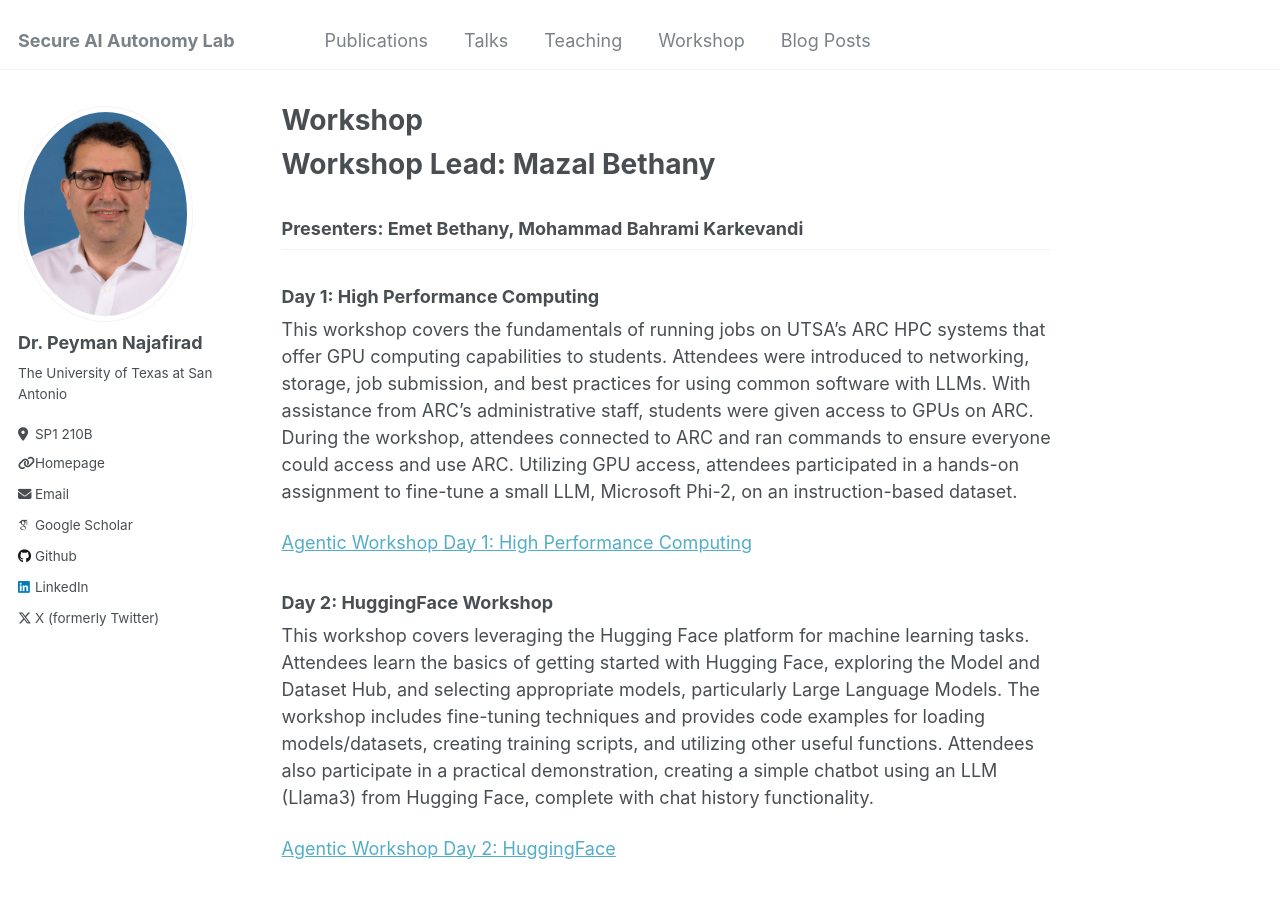
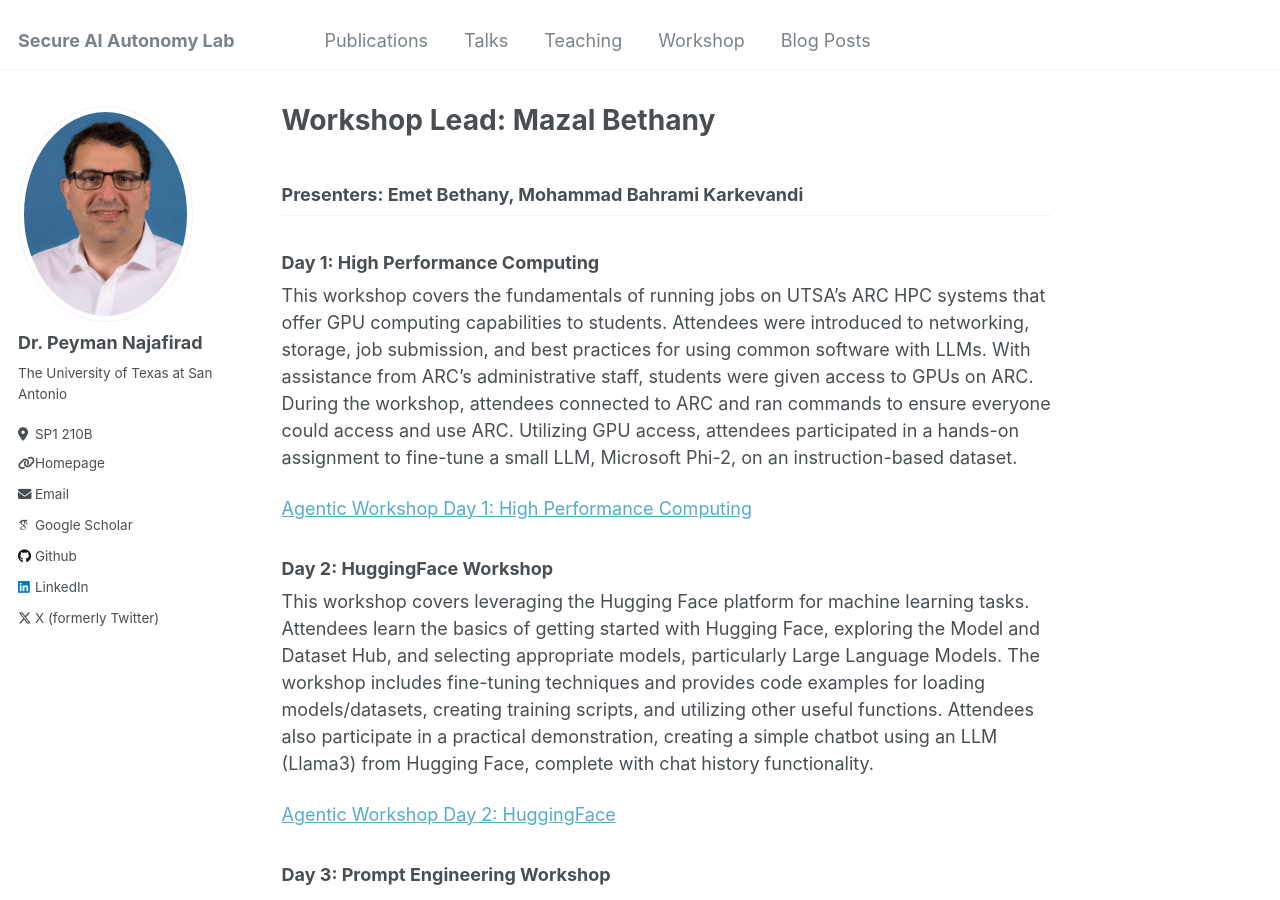
Before and after one commit to SecureAIAutonomyLab/SecureAIAutonomyLab.github.io, a Jekyll site: the page built from _pages/workshop.md, in a window 1280 px wide and 900 px high. Built offline with Jekyll 4.4.1, drawn with Linux system fonts in a browser that asks for light colours; some web fonts are replaced.

Commit message:
Update workshop.md

```diff
--- a/_pages/workshop.md
+++ b/_pages/workshop.md
@@ -1,11 +1,10 @@
 ---
 # layout: archive
-title: "Workshop"
+title: "Workshop Lead: Mazal Bethany"
 permalink: /workshop/
 author_profile: true
 # <div class="wordwrap">You can also find my articles on <a href="{{site.author.googlescholar}}">my Google Scholar profile</a>.</div>
 ---
-# Workshop Lead: Mazal Bethany
 ## Presenters: Emet Bethany, Mohammad Bahrami Karkevandi
 ### Day 1: High Performance Computing
 This workshop covers the fundamentals of running jobs on UTSA’s ARC HPC systems that offer GPU computing capabilities to students. Attendees were introduced to networking, storage, job submission, and best practices for using common software with LLMs. With assistance from ARC's administrative staff, students were given access to GPUs on ARC. During the workshop, attendees connected to ARC and ran commands to ensure everyone could access and use ARC. Utilizing GPU access, attendees participated in a hands-on assignment to fine-tune a small LLM, Microsoft Phi-2, on an instruction-based dataset.
```
